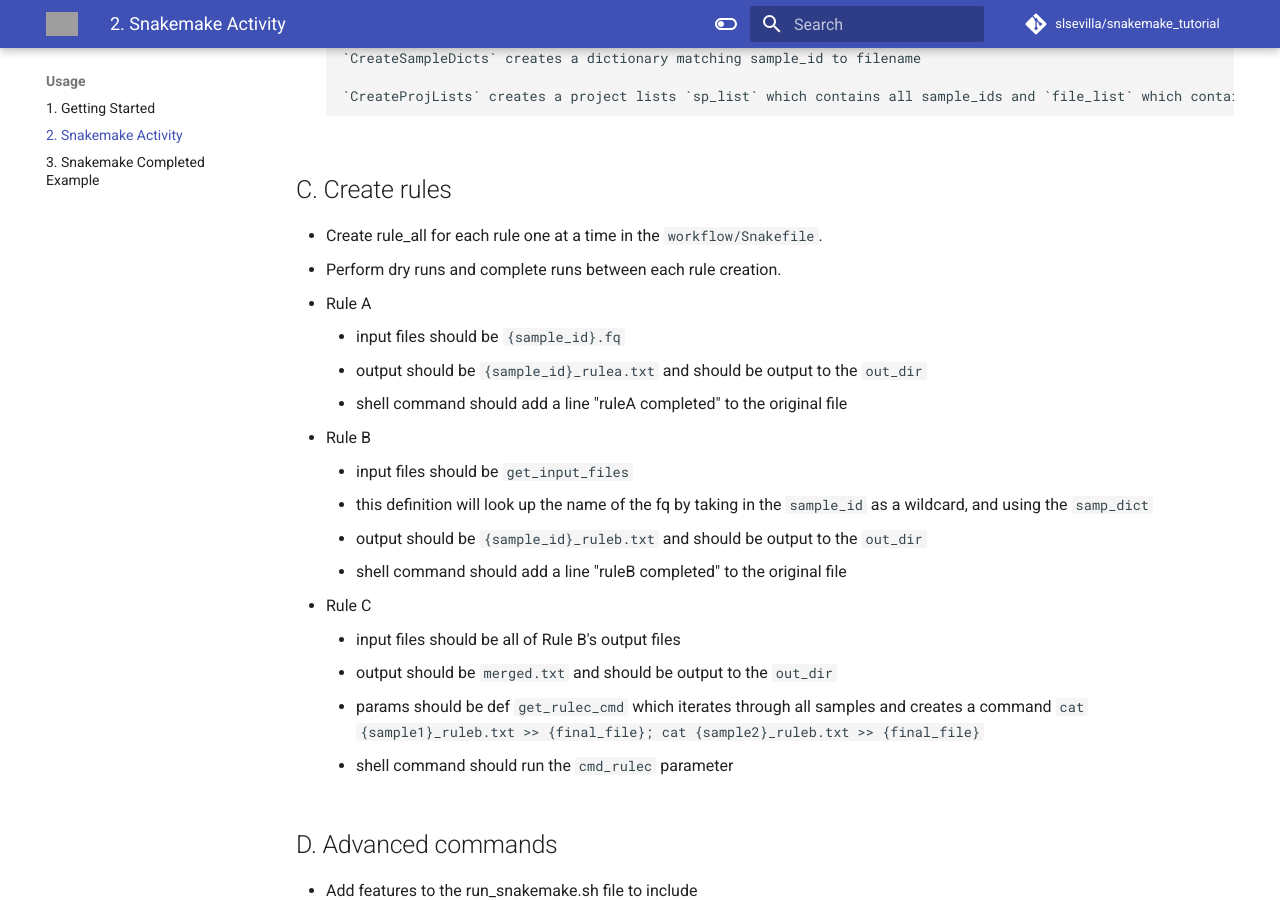
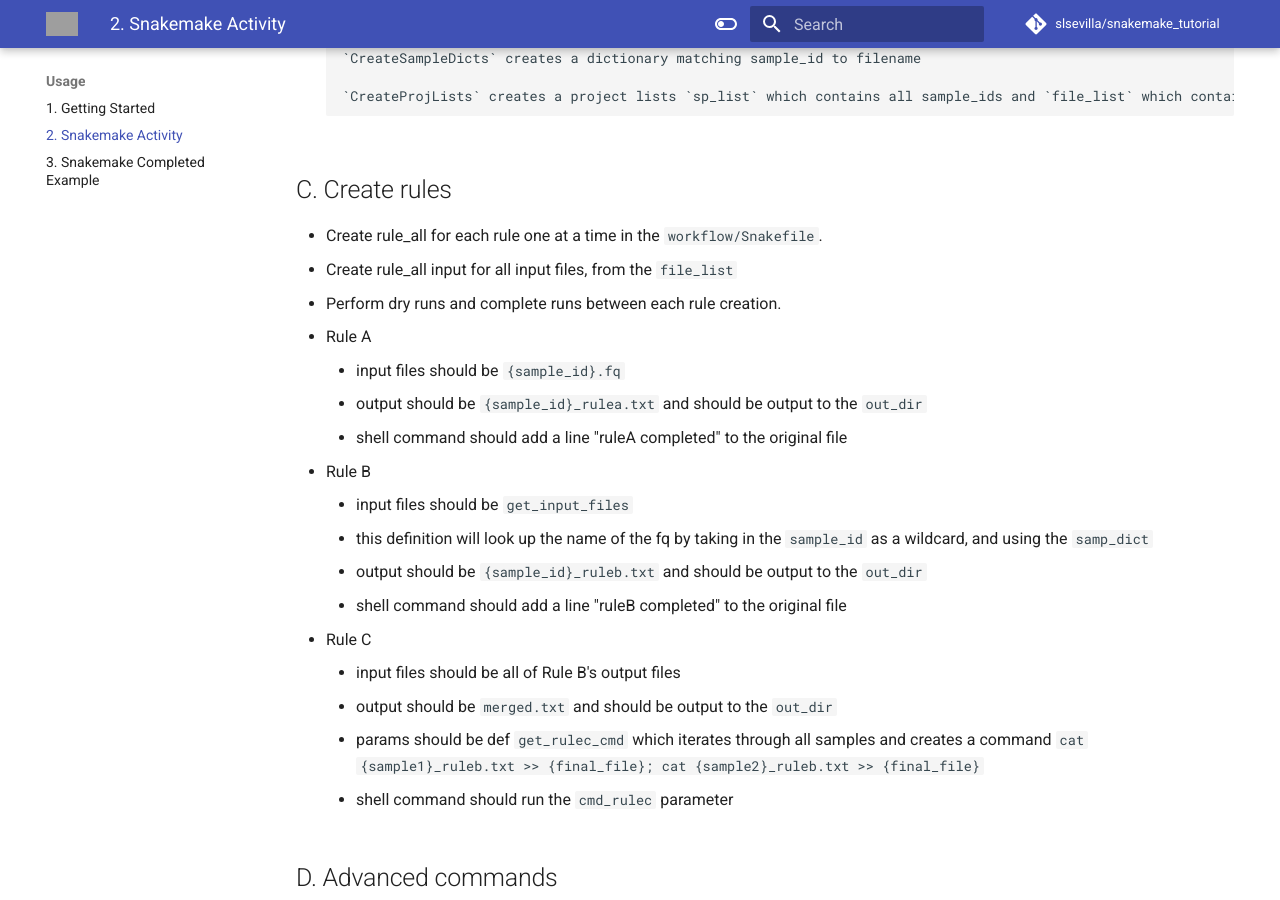
Before and after one commit to CCBR/snakemake_tutorial, an MkDocs documentation site: the page built from docs/usage/task.md, in a window 1280 px wide and 900 px high, scrolled down 1255 px. Built offline with MkDocs 1.6.1 and Material for MkDocs 9.7.7, drawn with Linux system fonts in a browser that asks for light colours; comment, search, counter and statistics services are not loaded; the version menu is left out; grey boxes are pictures that could not be loaded.

Commit message:
fix structure

```diff
--- a/docs/usage/task.md
+++ b/docs/usage/task.md
@@ -45,6 +45,7 @@ The task can be broken up into A. pre-processing, B. sample handling, C. rule cr
 ## C. Create rules
 
 - Create rule_all for each rule one at a time in the `workflow/Snakefile`.
+- Create rule_all input for all input files, from the `file_list`
 - Perform dry runs and complete runs between each rule creation.
 - Rule A
     - input files should be `{sample_id}.fq`
```
